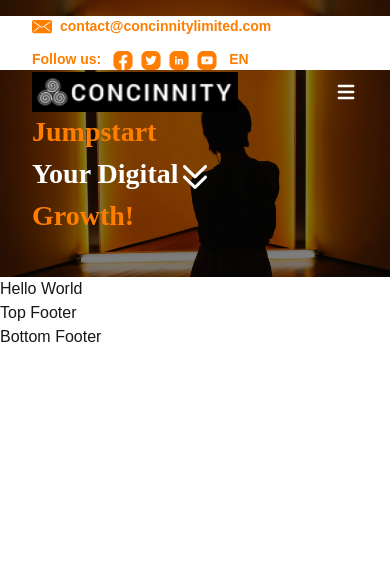
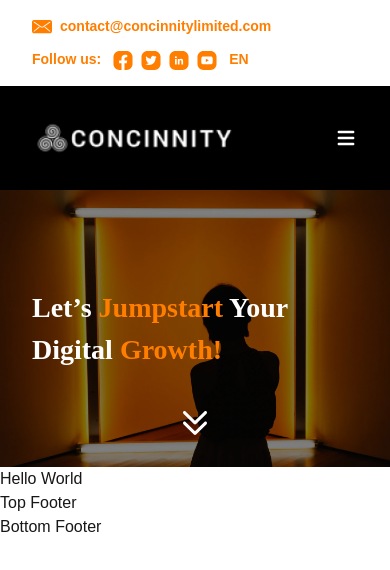
Before and after one commit to nayem1816/everything-green, a Next.js app: page / in a window 390 px wide. Shown: the top 570 px of the page. Built offline with nearby package versions, Linux system fonts and the light colour scheme.

Commit message:
banner responsive

```diff
--- a/src/app/layout.tsx
+++ b/src/app/layout.tsx
@@ -20,10 +20,10 @@ export default function RootLayout({
   return (
     <html lang="en">
       <body className={`antialiased`}>
-        <div className="fixed top-0 w-full z-50">
+        <div className="md:fixed top-0 w-full z-50">
           <TopBar />
         </div>
-        <div className="fixed top-[40px] w-full z-[999]">
+        <div className="md:fixed top-[40px] w-full z-[999]">
           <Navbar />
         </div>
         <div className="">
--- a/src/components/Header/Navbar.tsx
+++ b/src/components/Header/Navbar.tsx
@@ -77,8 +77,8 @@ const Navbar = () => {
 
   return (
     <nav
-      className={`absolute z-50 w-full py-5
-    ${navbarScroll ? "bg-black" : "bg-transparent"}
+      className={`md:absolute z-50 w-full py-5 bg-black md:bg-transparent
+    ${navbarScroll ? "md:bg-black" : null}
     `}>
       <div className={`container text-white py-3`}>
         <div className="flex justify-between items-center">
--- a/src/components/Header/TopBar.tsx
+++ b/src/components/Header/TopBar.tsx
@@ -7,7 +7,7 @@ import SocialImage from "../Common/SocialImage";
 const TopBar = () => {
   return (
     <div className="bg-secondary">
-      <div className=" text-primary container md:h-[40px] my-4 md:my-0 md:flex items-center justify-between">
+      <div className=" text-primary container md:h-[40px] md:my-0 md:flex items-center justify-between py-4 md:py-0">
         <div className="flex items-center gap-2 mb-3 md:mb-0">
           <Image
             className="w-5 h-5"
--- a/src/components/Home/BannerSlider.tsx
+++ b/src/components/Home/BannerSlider.tsx
@@ -38,11 +38,17 @@ const BannerSlider = () => {
               height={500}
             />
             <div className="absolute top-0 left-0 w-full h-full flex items-center justify-start bg-black bg-opacity-50 z-10">
-              <h2 className="text-secondary container xl:text-[120px] lg:text-[80px] md:text-[60px] text-[28px] leading-thin md:leading-none font-bold font-dmSerif mt-7 md:mt-0">
+              <h2 className="text-secondary container xl:text-[120px] lg:text-[80px] md:text-[60px] text-[28px] leading-thin md:leading-none font-bold font-dmSerif mt-7 md:mt-0 hidden md:block">
                 Digital <br /> <span className="text-primary">Marketing</span>{" "}
                 <br />
                 That Goes <br />
                 <span className="text-primary">Beyond Rankings</span>
+              </h2>
+
+              <h2 className="text-secondary container text-[28px] leading-thin md:leading-none font-bold font-dmSerif block  md:hidden">
+                Digital <span className="text-primary">Marketing</span> That
+                Goes
+                <span className="text-primary"> Beyond Rankings</span>
               </h2>
             </div>
           </div>
@@ -57,11 +63,16 @@ const BannerSlider = () => {
               height={500}
             />
             <div className="absolute top-0 left-0 w-full h-full flex items-center justify-start bg-black bg-opacity-50">
-              <h2 className="text-secondary container xl:text-[120px] lg:text-[80px] md:text-[60px] text-[28px] leading-thin md:leading-none font-bold font-dmSerif mt-7 md:mt-0">
+              <h2 className="text-secondary container xl:text-[120px] lg:text-[80px] md:text-[60px] text-[28px] leading-thin md:leading-none font-bold font-dmSerif mt-7 md:mt-0 hidden md:block">
                 Let’s <br /> <span className="text-primary">Jumpstart</span>{" "}
                 <br />
                 Your Digital <br />
                 <span className="text-primary">Growth!</span>
+              </h2>
+              <h2 className="text-secondary container text-[28px] leading-thin md:leading-none font-bold font-dmSerif block md:hidden">
+                Let’s <span className="text-primary">Jumpstart</span> Your
+                Digital
+                <span className="text-primary"> Growth!</span>
               </h2>
             </div>
           </div>
@@ -76,18 +87,22 @@ const BannerSlider = () => {
               height={500}
             />
             <div className="absolute top-0 left-0 w-full h-full flex items-center justify-start bg-black bg-opacity-50">
-              <h2 className="text-secondary container xl:text-[120px] lg:text-[80px] md:text-[60px] text-[28px] leading-thin md:leading-none font-bold font-dmSerif mt-7 md:mt-0">
+              <h2 className="text-secondary container xl:text-[120px] lg:text-[80px] md:text-[60px] text-[28px] leading-thin md:leading-none font-bold font-dmSerif mt-7 md:mt-0 hidden md:block">
                 Where <br /> <span className="text-primary">marketing</span>{" "}
                 <br />
                 meets <br />
                 <span className="text-primary">tech</span>
+              </h2>
+              <h2 className="text-secondary container xl:text-[120px]  text-[28px] leading-thin md:leading-none font-bold font-dmSerif block md:hidden">
+                Where <span className="text-primary">marketing</span> meets
+                <span className="text-primary"> tech</span>
               </h2>
             </div>
           </div>
         </SwiperSlide>
       </Swiper>
 
-      <div className="absolute inset-x-0 flex justify-center z-50 -mt-28">
+      <div className="absolute inset-x-0 flex justify-center z-50 -mt-14 md:-mt-28">
         <button onClick={() => handlePush()} className="">
           <Image
             className="w-6 h-6 cursor-pointer"
```
